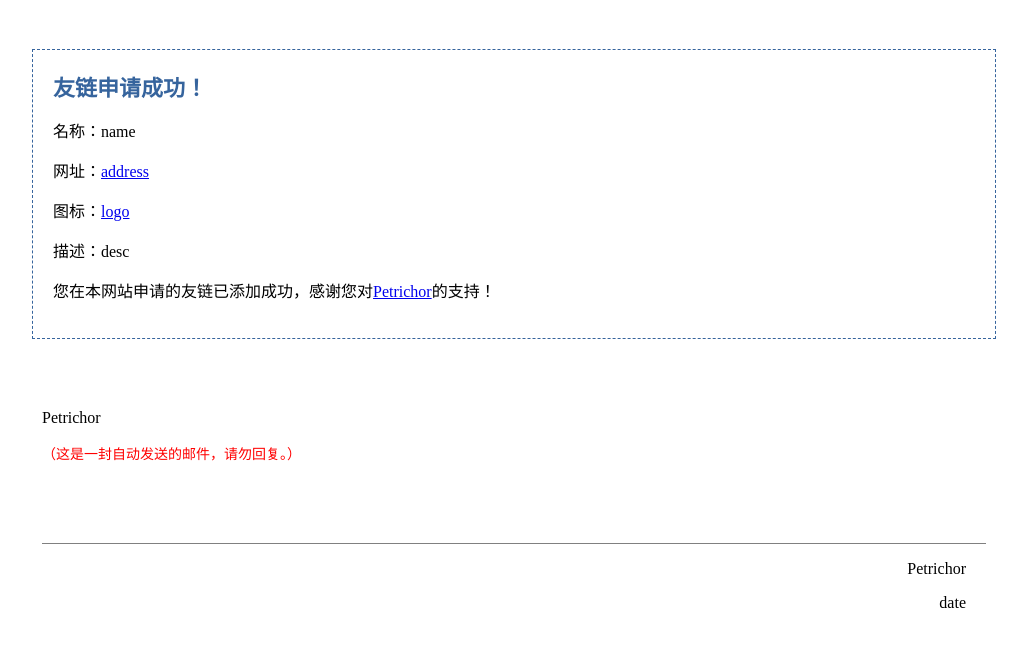
After one commit to ltfred/site, a Django app: template apps/blog/templates/blog/email.html in a window 1280 px wide. The commit adds this page. Shown: the part 813-1465 px from the top of the page, without its empty margins (126-1153 px from the left). Run offline with Django 3.2, Linux system fonts and the light colour scheme; the template is opened without the code that fills it, so the values that code supplies are empty; parts of the project's set-up code (start-up, migrations or seed data) failed here and were passed over.

Commit message:
修改邮件模板

```diff
--- a/apps/blog/static/blog/css/base.css
+++ b/apps/blog/static/blog/css/base.css
@@ -71,7 +71,7 @@ a:hover {
     content: ">";
 }
 blockquote {
-    padding: .8em;
+    padding: 0.1rem 0.8rem 0.0rem;
     margin: 0 0 2.2em;
     border-left: 4px solid #b4b4b4;
     background: #f7f7f7;;
--- /dev/null
+++ b/apps/blog/templates/blog/email.html
@@ -0,0 +1,55 @@
+<!DOCTYPE html PUBLIC "-//W3C//DTD XHTML 1.0 Strict//EN" "http://www.w3.org/TR/xhtml1/DTD/xhtml1-strict.dtd">
+<html lang="en">
+<head>
+    <meta charset="UTF-8">
+    <title>邮件提醒</title>
+    <meta name="viewport" content="width=device-width, initial-scale=1.0"/>
+</head>
+
+<body style="margin: 0; padding: 0;">
+
+<table align="center" border="0" cellpadding="0" cellspacing="0" width="80%" style="border-collapse: collapse;">
+
+
+    <tr>
+        <td>
+            <div style="margin: 20px;text-align: center;margin-top: 50px">
+                <img src="https://ltfreddeblog.oss-cn-shanghai.aliyuncs.com/2020/u2xKI6.png" border="0" style="display:block;width: 100%;height: 100%">
+            </div>
+        </td>
+    </tr>
+
+    <tr>
+        <td>
+            <div style="border: #36649d 1px dashed;margin: 30px;padding: 20px">
+                <label style="font-size: 22px;color: #36649d;font-weight: bold">友链申请成功！</label>
+                 <p style="font-size: 16px">名称：name</p>
+                 <p style="font-size: 16px">网址：<a href="address">address</a></p>
+                 <p style="font-size: 16px">图标：<a href="logo">logo</a></p>
+                 <p style="font-size: 16px">描述：desc</p>
+                 <p style="font-size: 16px">您在本网站申请的友链已添加成功，感谢您对<a href="https://www.ltfred.com">Petrichor</a>的支持！</p>
+            </div>
+        </td>
+    </tr>
+
+    <tr>
+        <td>
+            <div style="margin: 40px">
+                <p style="font-size: 16px">Petrichor</p>
+                <p style="color:red;font-size: 14px ">（这是一封自动发送的邮件，请勿回复。）</p>
+
+            </div>
+        </td>
+    </tr>
+
+    <tr>
+        <td>
+            <div align="right" style="margin: 40px;border-top: solid 1px gray" id="bottomTime">
+                <p style="margin-right: 20px">Petrichor</p>
+                <label style="margin-right: 20px">date</label>
+            </div>
+        </td>
+    </tr>
+</table>
+</body>
+</html>
--- a/apps/comment/templates/comment/comment_form.html
+++ b/apps/comment/templates/comment/comment_form.html
@@ -3,7 +3,7 @@
     {% if user.is_authenticated %}
     <div class="card-body p-2 p-md-3">
         <textarea class="form-control rounded-0" id="comment-form" name="text"
-                  placeholder="评论请使用 markdown 语法" rows="5" required></textarea>
+                  placeholder="快一起来吐槽吧！支持使用markdown语法" rows="5" required></textarea>
     </div>
     <div class="card-footer border-0 bg-white py-0 px-2 px-md-3" id="editor-footer">
         <button type="button" class="btn btn-info btn-sm float-right f-16"
--- a/apps/oauth/views.py
+++ b/apps/oauth/views.py
@@ -4,8 +4,6 @@ from django.contrib.auth.decorators import login_required
 from .forms import ProfileForm
 from django.contrib import messages
 import os
-
-# Create your views here.
 
 
 @login_required
--- a/requirements.txt
+++ b/requirements.txt
@@ -19,7 +19,7 @@ coreschema==0.0.4
 cryptography==3.1.1
 defusedxml==0.6.0
 Django==2.2.13
-django-allauth==0.40.0
+django-allauth==0.44.0
 django-appconf==1.0.3
 django-crispy-forms==1.7.2
 django-haystack==2.8.1
@@ -59,11 +59,13 @@ pycodestyle==2.6.0
 pycparser==2.20
 pyflakes==2.2.0
 Pygments==2.2.0
+PyJWT==1.7.1
 pylint==2.6.0
 PyMySQL==0.10.1
 PyNaCl==1.4.0
 python3-openid==3.1.0
 pytz==2019.2
+QQLoginTool==0.3.0
 redis==3.3.8
 regex==2020.7.14
 requests==2.22.0
```
Also changed, not shown: apps/blog/models.py (+10 -4 lines).
